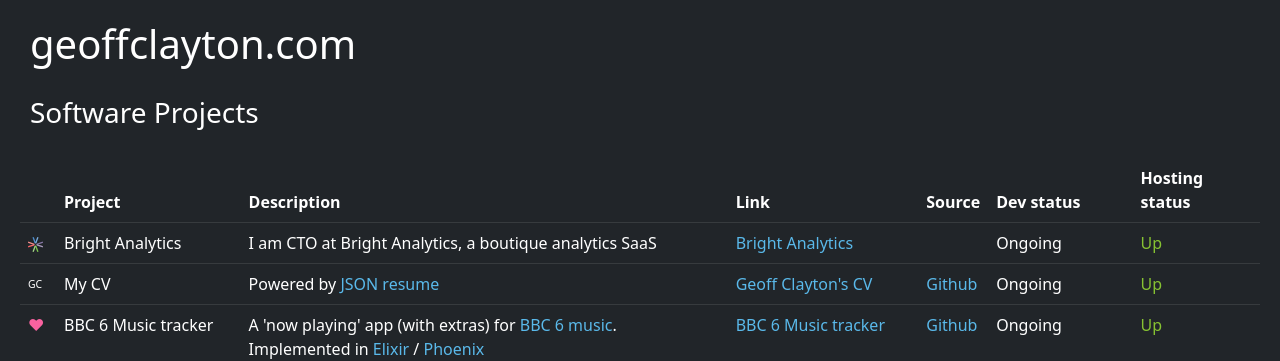
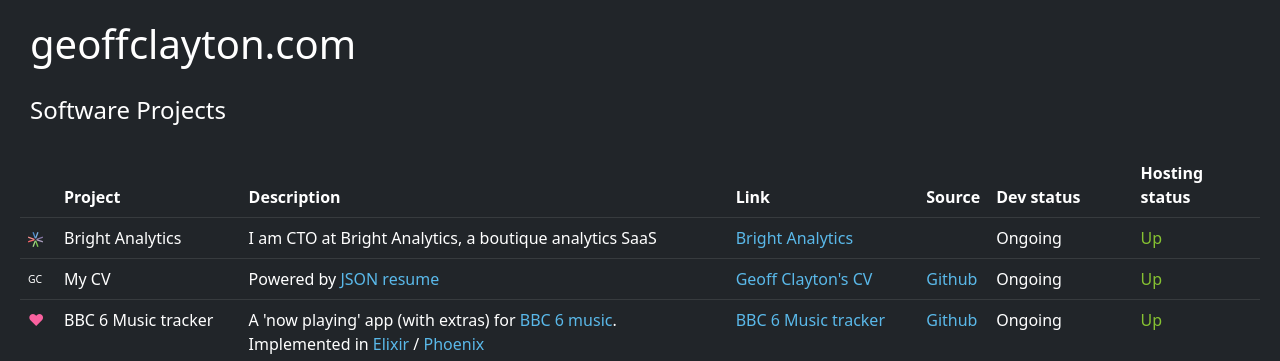
Before and after one commit to jefc1111/personal-website, a plain HTML site: page index.html in a window 1280 px wide. Shown: the top 361 px of the page. Drawn offline with nearby package versions, Linux system fonts and the light colour scheme.

Commit message:
Switch to h4

```diff
--- a/index.html
+++ b/index.html
@@ -11,9 +11,9 @@
   </head>
   <body>
     <h1 id="title"><a href="https://geoffclayton.com">geoffclayton.com</a></h1>
-    <h3 id="intro">
+    <h4 id="intro">
       Software Projects
-    </h3>
+    </h4>
     <table class="table table-dark">
       <thead>
         <tr>
@@ -114,7 +114,7 @@
         color: white;
       }
 
-      h3#intro, ul#footer-links {
+      h4#intro, ul#footer-links {
         padding: 20px 10px;
       }
 
```
